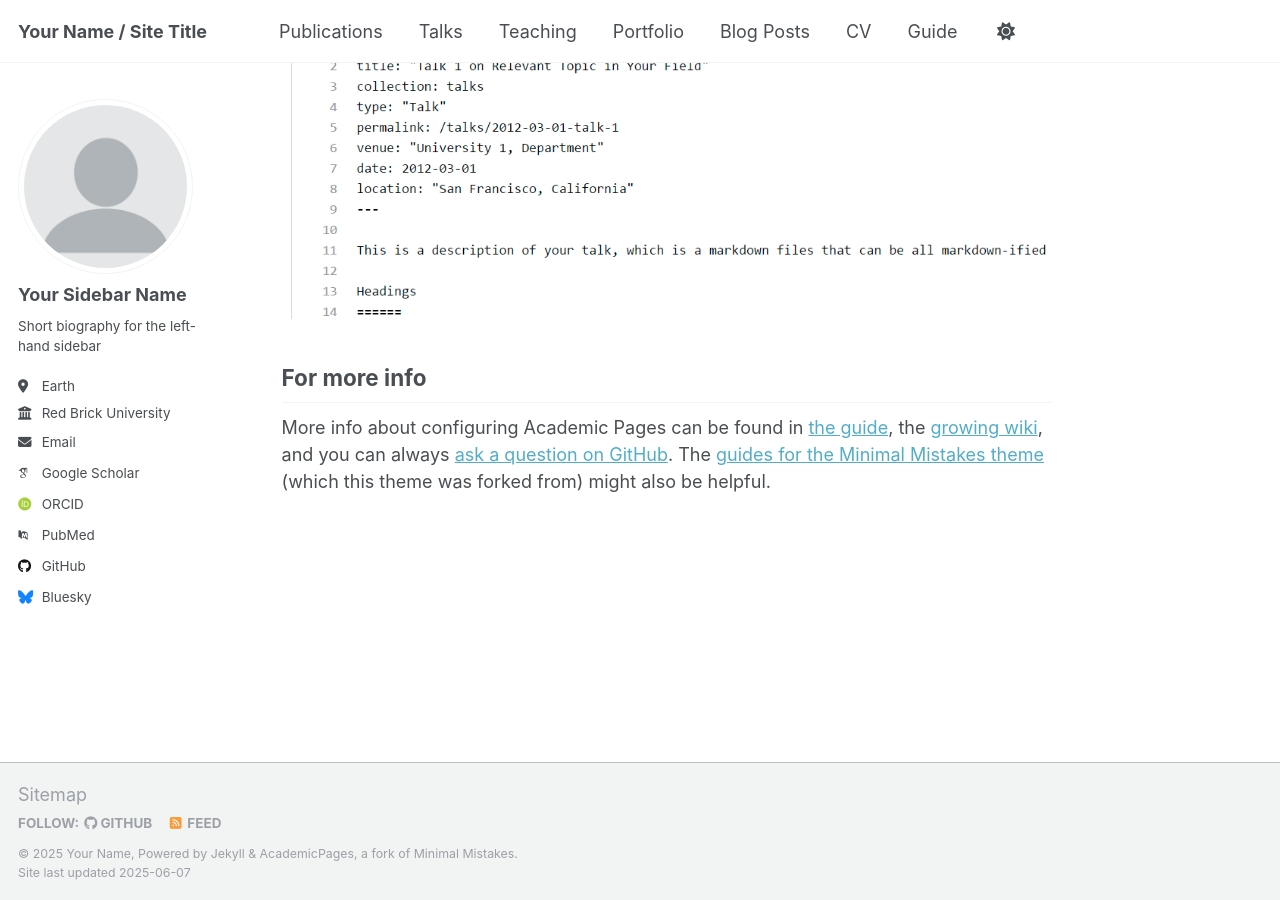
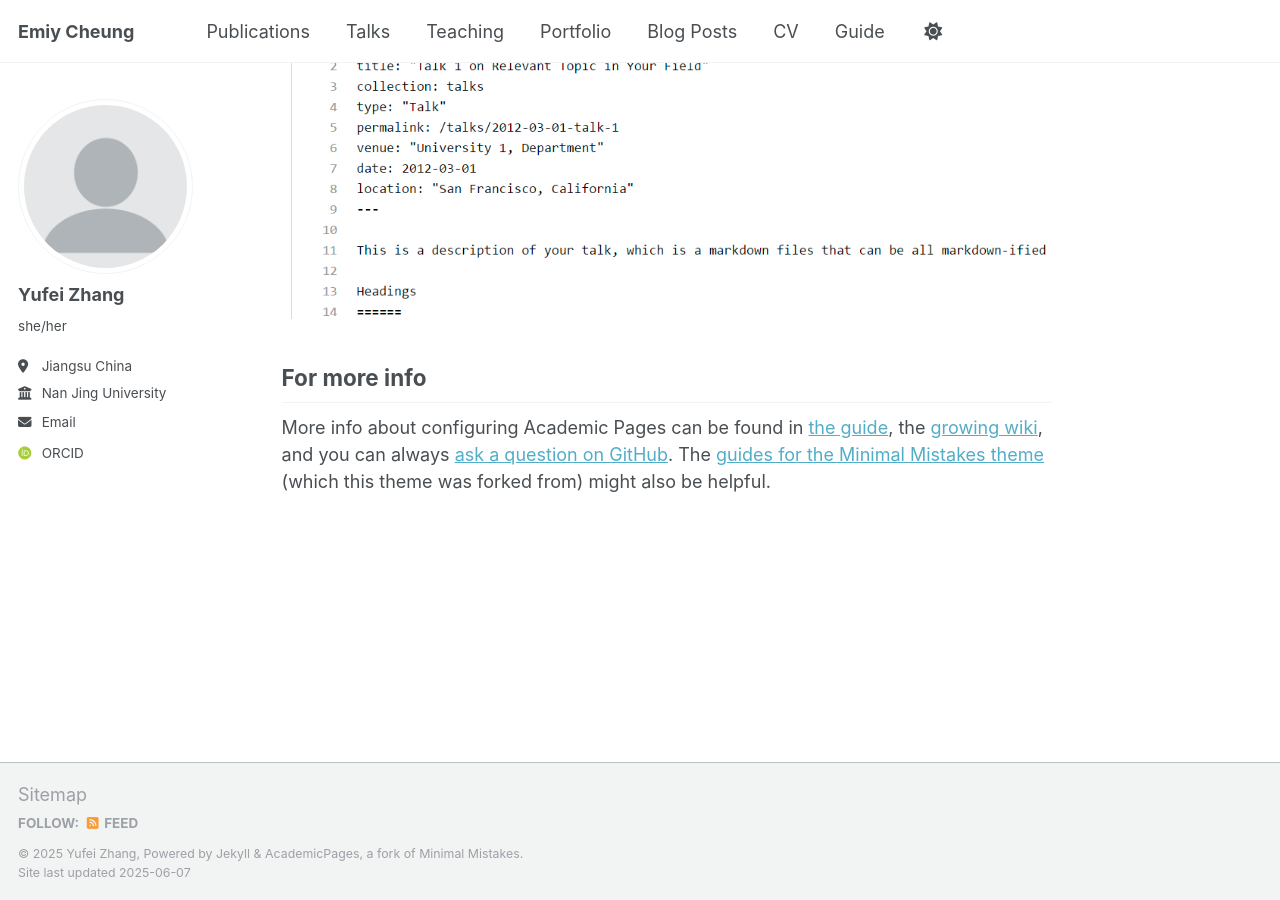
Before and after one commit to Emily-Cheung-1902/Emily-Cheung-1902.github.io, a Jekyll site: the page built from _pages/about.md, in a window 1280 px wide and 900 px high, scrolled down 2636 px. Built offline with Jekyll 4.4.1, drawn with Linux system fonts in a browser that asks for light colours; some web fonts are replaced.

Commit message:
Update _config.yml

```diff
--- a/_config.yml
+++ b/_config.yml
@@ -9,13 +9,13 @@
 # Basic Site Settings
 locale                   : "en-US"
 site_theme               : "default"
-title                    : "Your Name / Site Title"
+title                    : "Emiy Cheung"
 title_separator          : "-"
-name                     : &name "Your Name"
+name                     : &name "Yufei Zhang"
 description              : &description "personal description"
-url                      : https://academicpages.github.io # the base hostname & protocol for your site e.g. "https://[your GitHub username].github.io" or if you already have some other page hosted on Github then use "https://[your GitHub username].github.io/[Your Repo Name]"
+url                      : "https://Emily-Cheung-1902.github.io"
 baseurl                  : "" # the subpath of your site, e.g. "/blog"
-repository               : "academicpages/academicpages.github.io"
+repository               : "Emily-Cheung-1902.github.io"
 
 # Site Author - The following control what appear as part of the author content on the side bar.
 #               If a field is blank the icon and link will not appear, otherwise it will be shown.
@@ -23,41 +23,21 @@ repository               : "academicpages/academicpages.github.io"
 author:
   # Biographic information
   avatar           : "profile.png"
-  name             : "Your Sidebar Name"
-  pronouns         : # example: "she/her"
-  bio              : "Short biography for the left-hand sidebar"
-  location         : "Earth"
-  employer         : "Red Brick University"
+  name             : "Yufei Zhang"
+  pronouns         : "she/her"
+  bio              : " "
+  location         : "Jiangsu China"
+  employer         : "Nan Jing University"
   uri              : # URL
-  email            : "none@example.org"
+  email            : "emilychoufixx@gmail.com"
 
   # Academic websites
-  academia         : # URL
-  arxiv            : # URL - Update with the correct link to your profile
-  googlescholar    : "https://scholar.google.com/citations?user=PS_CX0AAAAAJ"
+  googlescholar    : # URL
   impactstory      : # URL
-  orcid            : "http://orcid.org/yourorcidurl"
-  semantic         : # URL
-  pubmed           : "https://www.ncbi.nlm.nih.gov/pubmed/?term=john+snow"
+  orcid            : "https://orcid.org/0009-0002-6560-8204"
   researchgate     : # URL
-  scopus           : # URL
-
-  # Repositories and software development
-  bitbucket        : # Username - Update with your username on the site
-  codepen          : # Username
-  dribbble         : # Username
-  github           : "academicpages"
-  kaggle           : # Username
-  stackoverflow    : # User number or user number and name (i.e., use "1" or "1/jeff-atwood")
 
   # Social media
-  bluesky          : "bsky.app" # Replace this with you Bluesky username
-  facebook         : # Username
-  flickr           : # Username
-  foursquare       : # Username
-  goodreads        : # Username
-  google_plus      : # Username
-  keybase          : # Username
   instagram        : # Username
   lastfm           : # Username
   linkedin         : # Username
@@ -78,8 +58,6 @@ author:
 
 # Publication Category - The following the list of publication categories and their headings
 publication_category:
-  books:
-    title: 'Books'
   manuscripts:
     title: 'Journal Articles'
   conferences:
@@ -275,15 +253,6 @@ defaults:
       author_profile: true
       share: true
       comment: true
-  # _talks
-  - scope:
-      path: ""
-      type: talks
-    values:
-      layout: talk
-      author_profile: true
-      share: true
-
 
 # Sass/SCSS
 sass:
```
